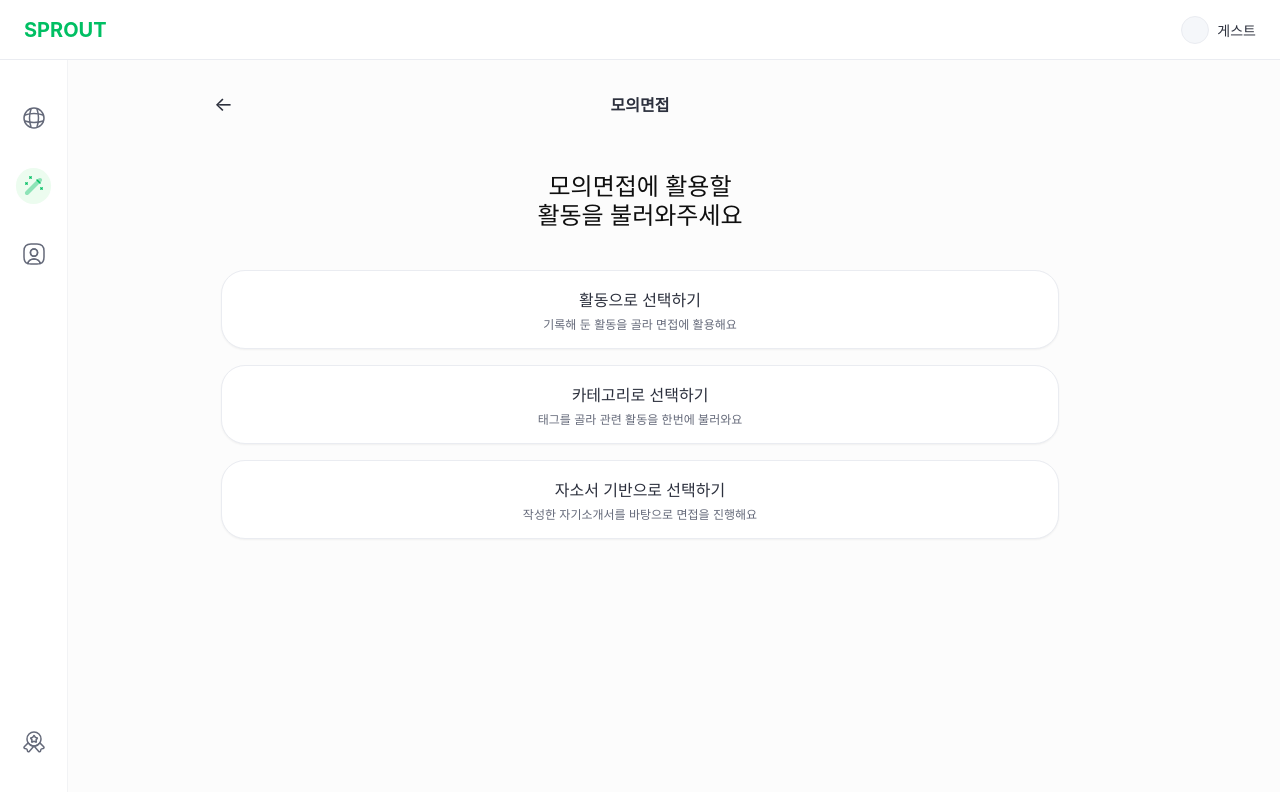
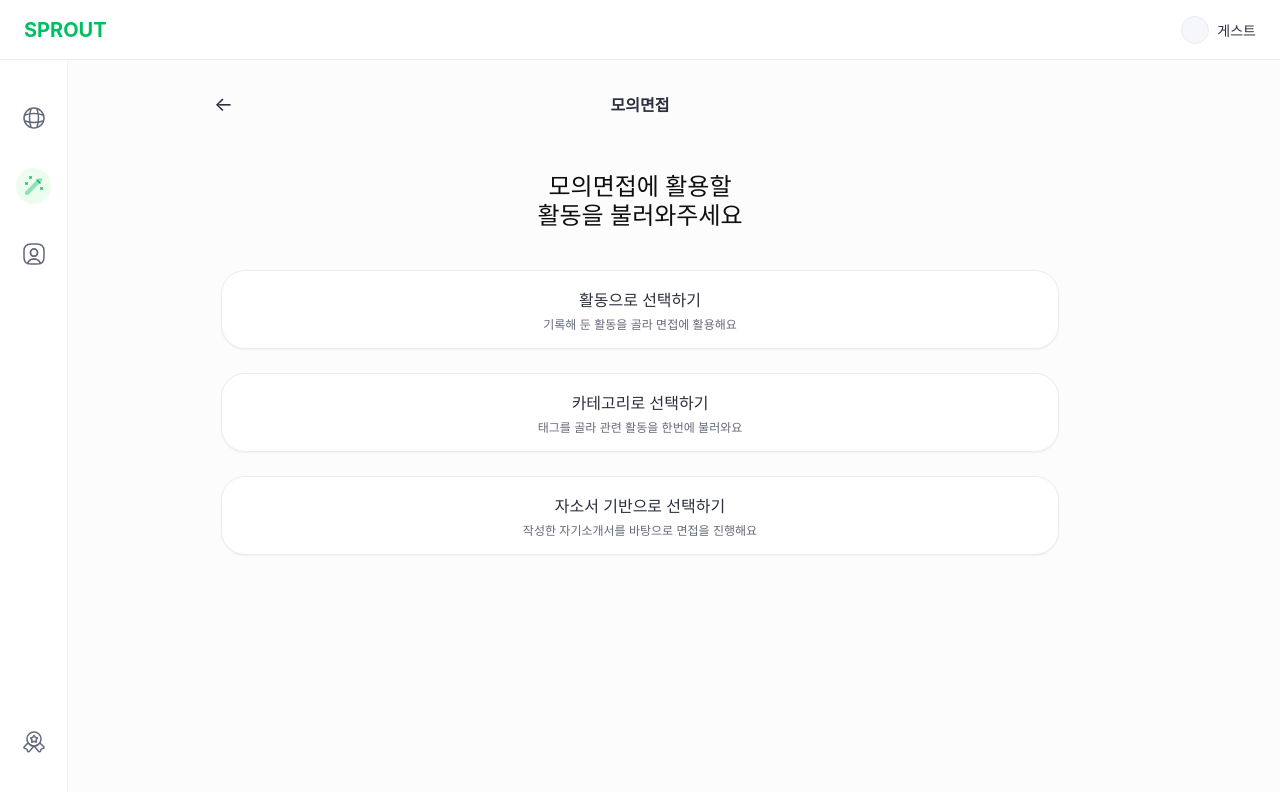
Before and after one commit to EFUB-SWS-MANDO/Frontend, a React (Vite) app: page /ai/interview in a window 1280 px wide. Shown: the top 792 px of the page. Built offline with nearby package versions, Linux system fonts and the light colour scheme; no server answers; a web font is replaced by a local one.

Commit message:
[design] #54 모의면접 시작 카드 간격 24px 시안 반영

```diff
--- a/src/pages/ai/InterviewPage.jsx
+++ b/src/pages/ai/InterviewPage.jsx
@@ -59,7 +59,7 @@ const Heading = styled.h2`
 const CardList = styled.div`
   display: flex;
   flex-direction: column;
-  gap: ${({ theme }) => theme.spacing(4)};
+  gap: ${({ theme }) => theme.spacing(6)};
   max-width: 838px;
   margin: 0 auto;
 `;
```
